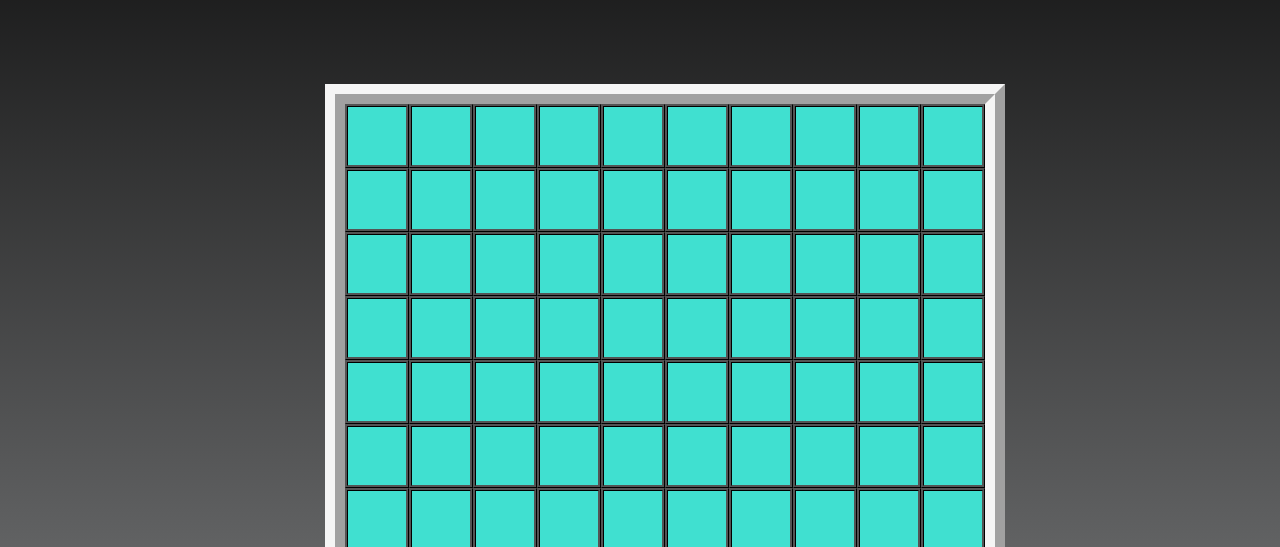
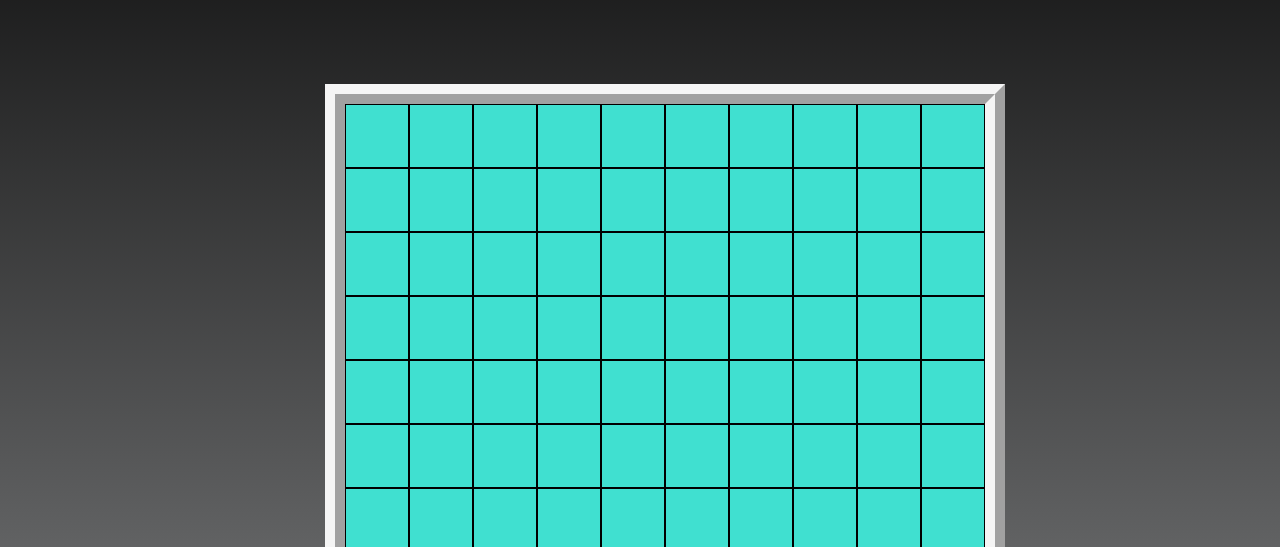
Before and after one commit to Laith1632/Milestone-MineSweeper, a plain HTML site: page index.html in a window 1280 px wide. Shown: the part 253-800 px from the top of the page. Drawn offline with Linux system fonts and the light colour scheme.

Commit message:
fixed bomb boarder

```diff
--- a/style.css
+++ b/style.css
@@ -14,7 +14,7 @@
 .grid div{
     height: calc(50vw/10);
     width: calc(50vw/10);
-    border: 3px ridge black;
+    border: 1px ridge black;
     box-sizing: border-box;
     align-content: center;
 
```
